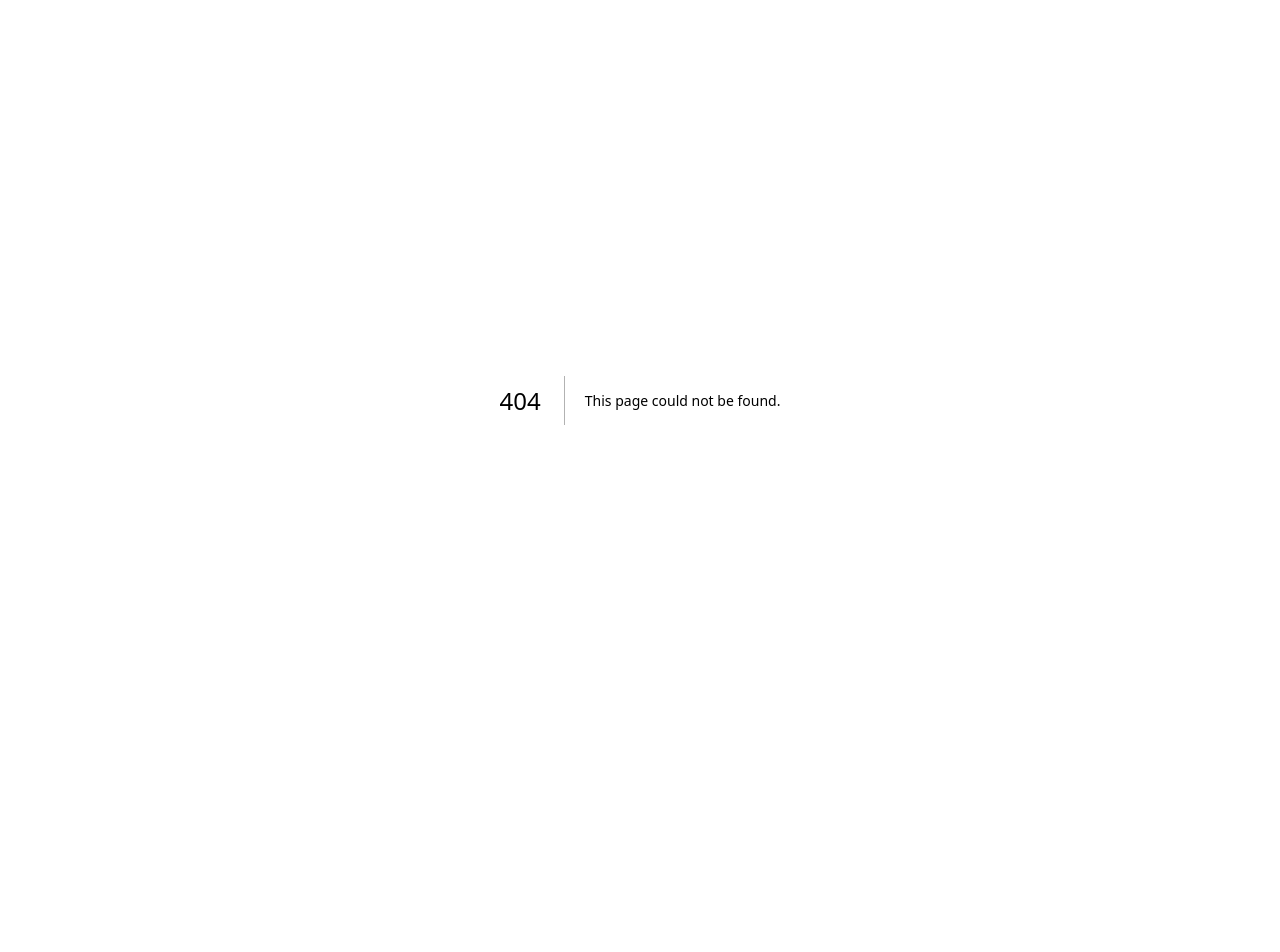
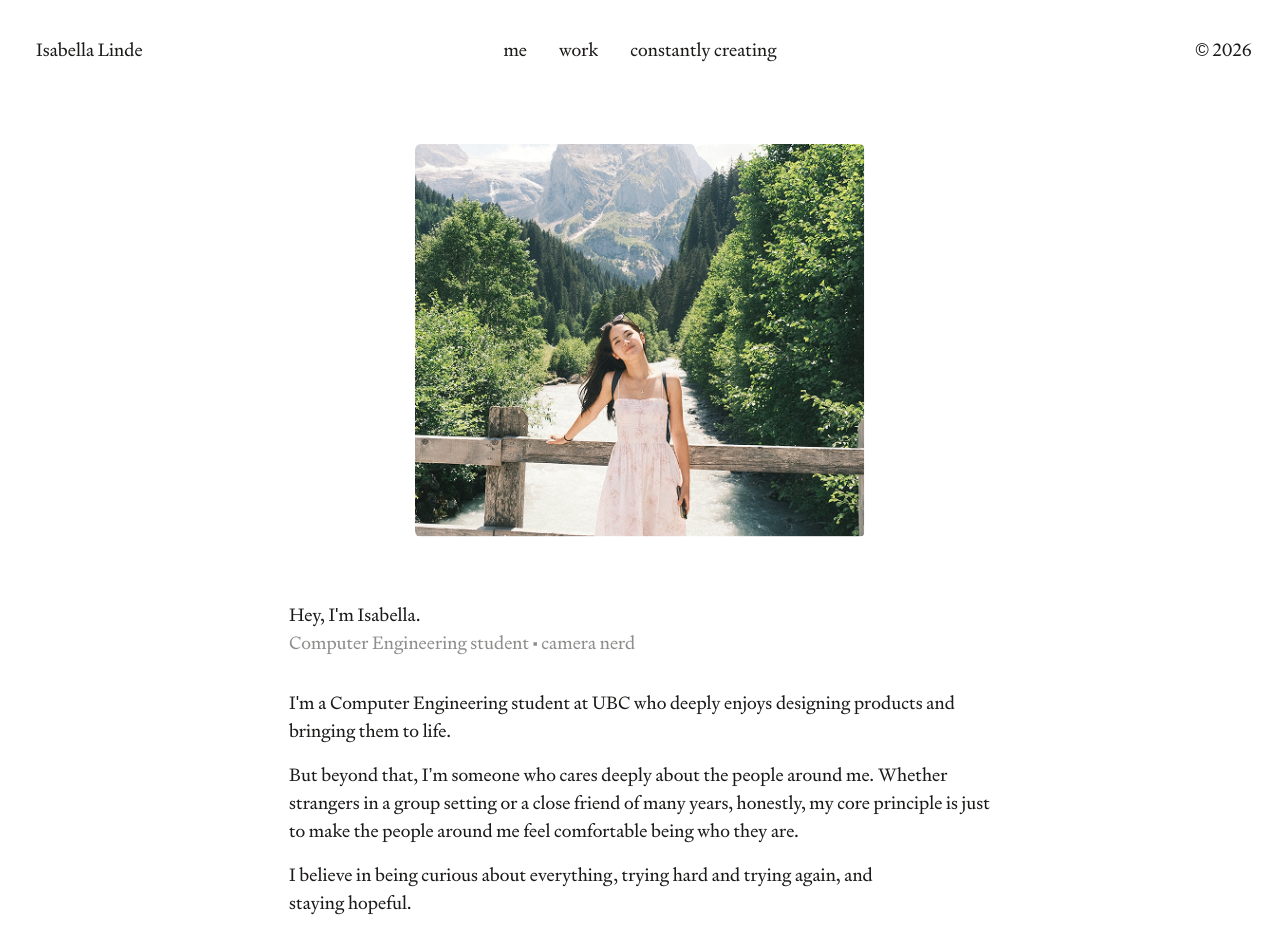
Before and after one commit to itlinde/portfolio-v2, a Next.js app: page /about in a window 1280 px wide. Before the commit this address had no page. Shown: the top 952 px of the page. Before the commit the page ends 800 px from the top, so only its background shows below. Built offline with nearby package versions, Linux system fonts and the light colour scheme.

Commit message:
add gsap to home page, add about, add wip creating

```diff
--- /dev/null
+++ b/src/app/about/page.tsx
@@ -0,0 +1,39 @@
+import Header from "@/components/Header";
+import Image from "next/image";
+import ABOUT from "@/lib/about";
+
+export default function About() {
+  return (
+    <>
+      <Header shadowTrigger="#me-pic"/>
+      <main className="flex flex-col place-self-center mt-20 text-body-serif mx-12 max-w-prose pb-32 text-pretty">
+        <Image
+              id="me-pic"
+              src="/me.png"
+              alt="picture of me!"
+              width="450"
+              height="450"
+              className="object-cover place-self-center my-16 rounded-md"
+        />
+        <p className="text-text-main">
+          {ABOUT.greeting}
+        </p>
+        <p className="text-body-serif text-text-muted pb-8">
+          {ABOUT.subheading}
+        </p>
+        <div id="main-text" className="flex flex-col gap-4">
+          <p>
+            {ABOUT.body}
+          </p>
+          <p>
+            {ABOUT.body2}
+          </p>
+          <p>
+            {ABOUT.body3}
+          </p>
+        </div>
+      </main>
+      {/* <Footer/> */}
+    </>
+  )
+}
--- /dev/null
+++ b/src/app/creating/page.tsx
@@ -0,0 +1,14 @@
+import Header from "@/components/Header";
+
+export default function Creating() {
+  return (
+    <>
+      <div>
+        <Header/>
+        <main className="flex h-dvh justify-center place-items-center">
+          <p>this is still a wip... check back later!</p>
+        </main>
+      </div>
+    </>
+  )
+}
--- a/src/app/globals.css
+++ b/src/app/globals.css
@@ -3,6 +3,7 @@
 :root {
   /* primitive colors - the raw HEXs */
   --neutral-100: #F5F4F2;
+  --neutral-100-transparent: #F5F4F200;
   --neutral-400: #D6D5D4;
   --neutral-600: #8D8D8C;
   --neutral-700: #545353;
@@ -19,6 +20,7 @@
   --color-text-muted: var(--neutral-600);
   --color-line: var(--neutral-400);
   --color-bg-muted: var(--neutral-100);
+  --color-bg-muted-transparent: var(--neutral-100-transparent);
   --color-accent: var(--royal-blue-500);
   --color-accent-hover: var(--royal-blue-700);
   --color-bg: var(--color-white);
--- a/src/app/page.tsx
+++ b/src/app/page.tsx
@@ -1,6 +1,10 @@
 "use client"
 
-import { useState } from 'react';
+import { useState, useEffect, useRef } from 'react';
+import gsap from "gsap";
+import { ScrollTrigger } from "gsap/ScrollTrigger";
+import { ScrambleTextPlugin } from "gsap/ScrambleTextPlugin";
+import { SplitText } from "gsap/SplitText";
 import Header from "@/components/Header";
 import Footer from "@/components/Footer";
 import WorkCard from "@/components/WorkCard";
@@ -10,18 +14,107 @@ import { Project, ProjectType } from "@/types/project";
 
 export default function Home() {
   const [filter, setFilter] = useState<'all' | ProjectType>('all');
+  const heroRef = useRef<HTMLHeadingElement>(null);
+  const subheadingRef = useRef<HTMLDivElement>(null);
 
   const filterOptions = ['all', 'engineering', 'design']
 
+  // Page-load intro, one coordinated timeline:
+  //  1. Hero heading splits into individual characters (SplitText). Each
+  //     character is invisible until its own staggered turn, then fades in
+  //     while scrambling from noise into itself — so the cascade is genuinely
+  //     left-to-right, not one scramble across an already-fully-present
+  //     string. FROM/TO text per character never changes length, so this
+  //     never shifts layout (Header's ScrollTrigger measures this element
+  //     via shadowTrigger="#hero-text").
+  //  2. The four subheading lines fade in + slide up to their resting
+  //     position, timed to start partway through the character cascade
+  //     rather than waiting for it to fully finish.
+  useEffect(() => {
+    const heroEl = heroRef.current;
+    const subheadingEl = subheadingRef.current;
+    if (!heroEl) return;
+
+    gsap.registerPlugin(ScrambleTextPlugin, SplitText);
+
+    const split = new SplitText(heroEl, { type: "chars" });
+    gsap.set(heroEl, { opacity: 1 });
+    gsap.set(split.chars, { opacity: 0 });
+
+    const stagger = 0.025;
+    const tl = gsap.timeline();
+
+    split.chars.forEach((char, i) => {
+      const original = char.textContent ?? "";
+      tl.to(
+        char,
+        {
+          opacity: 1,
+          duration: 0.4,
+          scrambleText: {
+            text: original,
+            chars: "lowerCase",
+            revealDelay: 0.1,
+            speed: 0.6,
+          },
+        },
+        i * stagger,
+      );
+    });
+
+    if (subheadingEl) {
+      const paragraphs = subheadingEl.querySelectorAll("p");
+      gsap.set(paragraphs, { opacity: 0, y: 20 });
+      tl.to(
+        paragraphs,
+        { opacity: 1, y: 0, duration: 0.6, stagger: 0.08 },
+        (split.chars.length * stagger) / 2, // midway through the character cascade
+      );
+    }
+
+    return () => {
+      tl.kill();
+      split.revert();
+    };
+  }, []);
+
+  // Reveal content blocks (marked with .scroll-fade) as they individually
+  // scroll into view — fade up, once, no hide-on-scroll-back-up. Separate
+  // from the hero intro effect above since these are independent concerns
+  // (one runs once on mount, this one reacts to scroll for the page's life).
+  useEffect(() => {
+    gsap.registerPlugin(ScrollTrigger);
+
+    const els = gsap.utils.toArray<HTMLElement>(".scroll-fade");
+    if (els.length === 0) return;
+
+    gsap.set(els, { opacity: 0, y: 30 });
+
+    const triggers = ScrollTrigger.batch(els, {
+      start: "top 85%",
+      onEnter: (batch) => {
+        gsap.to(batch, {
+          opacity: 1,
+          y: 0,
+          duration: 0.6,
+          stagger: 0.1,
+          overwrite: "auto",
+        });
+      },
+    });
+
+    return () => triggers.forEach((t) => t.kill());
+  }, []);
+
   return (
-    <div className="">
-      <Header enableWorkReveal />
+    <>
+      <Header enableWorkReveal shadowTrigger="#hero-text" />
       <main className="p-6">
         <section id="hero" className="h-screen py-32 flex flex-col gap-8 pt-[40vh] mb-16 place-self-center">
-          <h3 className="text-h3 text-center">
+          <h3 ref={heroRef} id="hero-text" className="text-h3 text-center opacity-0">
             hopelessly devoted to details.
           </h3>
-          <div className="place-self-center text-body-serif max-w-[90vw] min-w-[50vw] flex justify-between w-fill">
+          <div ref={subheadingRef} className="place-self-center text-body-serif max-w-[90vw] min-w-[50vw] flex justify-between w-fill">
             <div className="flex flex-col text-start">
               <p>Computer Engineering Student</p>
               <p>& Developer and Product Designer</p>
@@ -33,7 +126,7 @@ export default function Home() {
           </div>
         </section>
         <section id="work" className="flex flex-col place-self-center min-w-3/4 scroll-mt-36">
-          <div id="work-header" className="flex flex-col gap-4 pb-14">
+          <div id="work-header" className="scroll-fade flex flex-col gap-4 pb-14">
             <h3 id="work-heading" className="text-h3">
               projects and experience
             </h3>
@@ -59,8 +152,8 @@ export default function Home() {
                                                                 // if filter != 'all', the next part gets evaluated & .includes applies the filter
               .map ((project: Project) => {
               return (
+                <div key={project.title} className="scroll-fade">
                   <WorkCard
-                  key={project.title}
                     title={project.title}
                     description={project.description}
                     tags={project.tags}
@@ -69,11 +162,12 @@ export default function Home() {
                     image={project.image}
                     tooltipContent={project.tooltipContent}
                   />
+                </div>
               )}
             )}
           </div>
           <div id="small-projs" className="min-h-screen py-32 flex flex-col place-content-center">
-            <div className="mb-8">
+            <div className="scroll-fade mb-8">
               <h4 className="text-h4 mb-2">
                 exploration
               </h4>
@@ -86,21 +180,24 @@ export default function Home() {
                 .filter( project => !project.mainProject ) // only show projs where mainProject != true
                 .map ((project: Project) => {
                 return (
+                  <div key={project.title} className="scroll-fade">
                     <SmallProjectItem
-                    key={project.title}
                       title={project.title}
                       date={project.date}
                       tags={project.tags}
                       link={project.link}
                       tooltipContent={project.tooltipContent}
                     />
+                  </div>
                 )}
               )}
             </div>
           </div>
         </section>
       </main>
+      <div className="scroll-fade">
         <Footer />
       </div>
+    </>
   );
 }
--- a/src/components/Header.tsx
+++ b/src/components/Header.tsx
@@ -10,9 +10,10 @@ interface HeaderProps {
    * must not opt in, or ScrollTrigger creates a dangling instance with
    * nothing to measure. Defaults to off. */
   enableWorkReveal?: boolean;
+  shadowTrigger?: string;
 }
 
-export default function Header({ enableWorkReveal = false }: HeaderProps) {
+export default function Header({ enableWorkReveal = false, shadowTrigger }: HeaderProps) {
   const [showWork, setShowWork] = useState(false);
   const cornerRef = useRef<HTMLAnchorElement>(null);
 
@@ -62,6 +63,42 @@ export default function Header({ enableWorkReveal = false }: HeaderProps) {
     return () => trigger.kill();
   }, [enableWorkReveal]);
 
+
+  // make grey blob appear after scrolling past a certain point (can customize the point )
+  useEffect(() => {
+    if (!shadowTrigger) return;
+
+    gsap.registerPlugin(ScrollTrigger);
+
+    const trigger = ScrollTrigger.create({
+      trigger: shadowTrigger,
+      start: "top 15%",
+      onEnter: () => {
+        gsap.set("#nav-bg", {
+          scaleX: 0,
+        })
+        gsap.to("#nav-bg", {
+          duration: 0.3,
+          scaleX: 1,
+          ease: "power3.out",
+          overwrite: "auto",
+        })
+      },
+      onLeaveBack: () => {
+        gsap.to("#nav-bg", {
+          duration: 0.3,
+          ease: "power3.in",
+          scaleX: 0,
+          overwrite: "auto",
+        })
+      }
+    })
+
+    return () => trigger.kill();
+  }, [shadowTrigger])
+
+  // must always be clear unless scrolling past a certain point
+
   return (
     <div
       id="header"
@@ -72,16 +109,17 @@ export default function Header({ enableWorkReveal = false }: HeaderProps) {
       </a>
       { /* TO DO: make the grey bubble only appear after scrolling down the page a certain amount.
                   make sure the point at which the grey thing appears can be customized per page */ }
-      <div className="flex gap-8 justify-self-center px-4 py-2 bg-bg-muted rounded-3xl">
-        <a href="#" className="text-body-serif">
-          Me
+      <div id="nav-bar" className="flex gap-8 justify-self-center px-4 py-2 relative ">
+        <a href="/about" className="text-body-serif">
+          me
         </a>
         <a href="/#work" className="text-body-serif ">
-          Work
+          work
         </a>
-        <a href="#" className="text-body-serif">
-          Constantly Creating
+        <a href="/creating" className="text-body-serif">
+          constantly creating
         </a>
+        <div id="nav-bg" className="bg-bg-muted scale-x-0 origin-center absolute inset-0 -z-1 rounded-3xl pointer-events-none"/>
       </div>
       <a
         ref={cornerRef}
--- /dev/null
+++ b/src/lib/about.ts
@@ -0,0 +1,9 @@
+const ABOUT = {
+    greeting: "Hey, I'm Isabella.",
+    subheading: "Computer Engineering student ⬝ camera nerd",
+    body: "I'm a Computer Engineering student at UBC who deeply enjoys designing products and bringing them to life.",
+    body2: "But beyond that, I’m someone who cares deeply about the people around me. Whether strangers in a group setting or a close friend of many years, honestly, my core principle is just to make the people around me feel comfortable being who they are.",
+    body3: "I believe in being curious about everything, trying hard and trying again, and staying hopeful.",
+  }
+
+export default ABOUT;
```
Also changed, not shown: public/me.png (added). Lines whose indentation alone changed are shown as unchanged.
